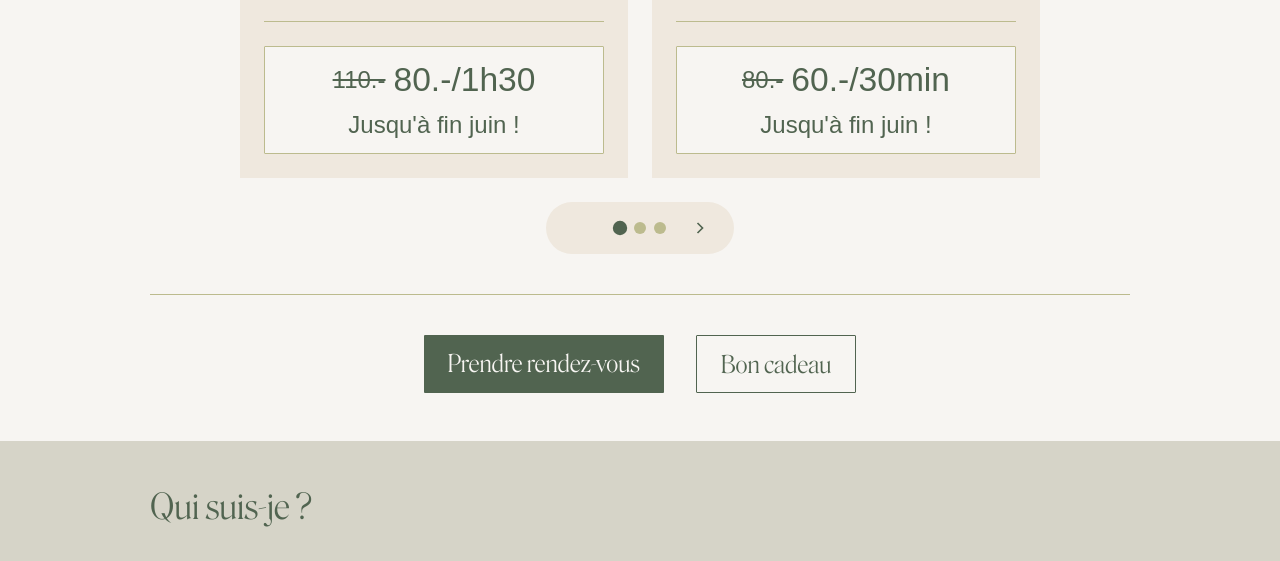
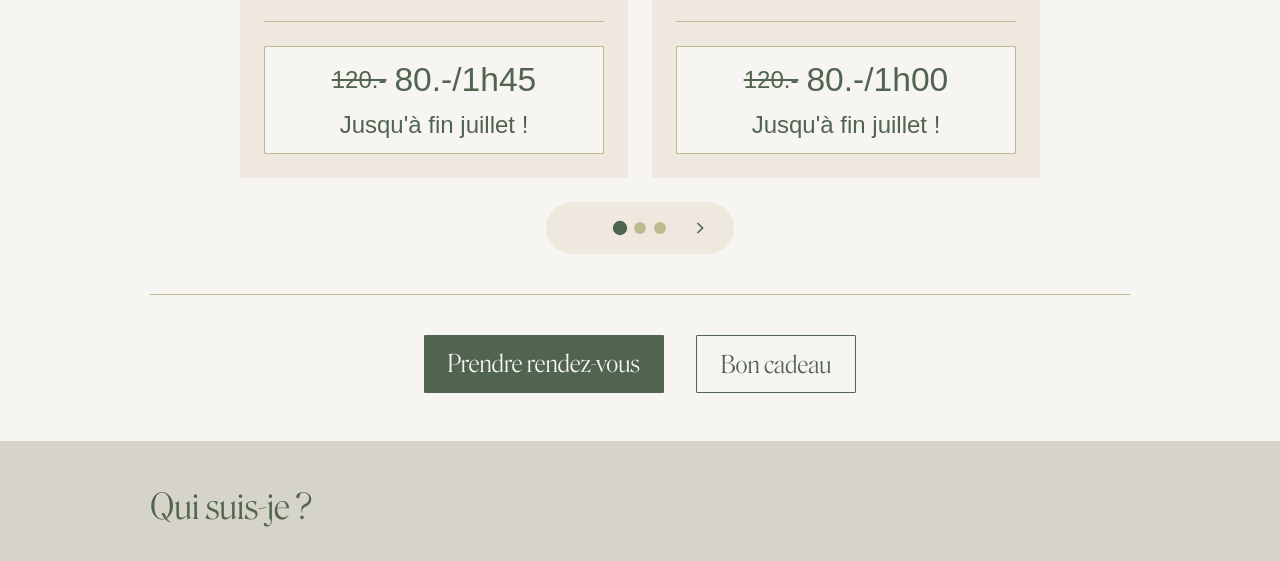
Before and after one commit to juliefontaine1999/energie-du-coeur, a website built with webpack: page src/index.html in a window 1280 px wide. Shown: the part 1632-2193 px from the top of the page. Built offline with nearby package versions, Linux system fonts and the light colour scheme.

Commit message:
Mise à jour des prix et du temps

```diff
--- a/src/index.html
+++ b/src/index.html
@@ -201,10 +201,10 @@
                                     <div
                                         class="prestation-card-footer flex flex-column align-center gap-3 py-3 mx-5 mb-5">
                                         <div class="prices flex align-center gap-2">
-                                            <div class="original-price line-through">110.-</div>
-                                            <div class="actual-price">80.-/1h30</div>
+                                            <div class="original-price line-through">120.-</div>
+                                            <div class="actual-price">80.-/1h45</div>
                                         </div>
-                                        <div class="sale-end-date">Jusqu'à fin juin !</div>
+                                        <div class="sale-end-date">Jusqu'à fin juillet !</div>
                                     </div>
                                 </article>
 
@@ -231,10 +231,10 @@
                                     <div
                                         class="prestation-card-footer flex flex-column align-center gap-3 py-3 mx-5 mb-5">
                                         <div class="prices flex align-center gap-2">
-                                            <div class="original-price line-through">80.-</div>
-                                            <div class="actual-price">60.-/30min</div>
+                                            <div class="original-price line-through">120.-</div>
+                                            <div class="actual-price">80.-/1h00</div>
                                         </div>
-                                        <div class="sale-end-date">Jusqu'à fin juin !</div>
+                                        <div class="sale-end-date">Jusqu'à fin juillet !</div>
                                     </div>
                                 </article>
 
@@ -258,9 +258,9 @@
                                         class="prestation-card-footer flex flex-column align-center gap-3 py-3 mx-5 mb-5">
                                         <div class="prices flex align-center gap-2">
                                             <div class="original-price line-through">50.-</div>
-                                            <div class="actual-price">20.-/30min</div>
+                                            <div class="actual-price">30.-/30min</div>
                                         </div>
-                                        <div class="sale-end-date">Jusqu'à fin juin !</div>
+                                        <div class="sale-end-date">Jusqu'à fin juillet !</div>
                                     </div>
                                 </article>
 
@@ -282,10 +282,10 @@
                                     <div
                                         class="prestation-card-footer flex flex-column align-center gap-3 py-3 mx-5 mb-5">
                                         <div class="prices flex align-center gap-2">
-                                            <div class="original-price line-through">40.-</div>
-                                            <div class="actual-price">20.-</div>
+                                            <div class="original-price line-through">60.-</div>
+                                            <div class="actual-price">40.-</div>
                                         </div>
-                                        <div class="sale-end-date">Jusqu'à fin juin !</div>
+                                        <div class="sale-end-date">Jusqu'à fin juillet !</div>
                                     </div>
                                 </article>
                             </div>
```
